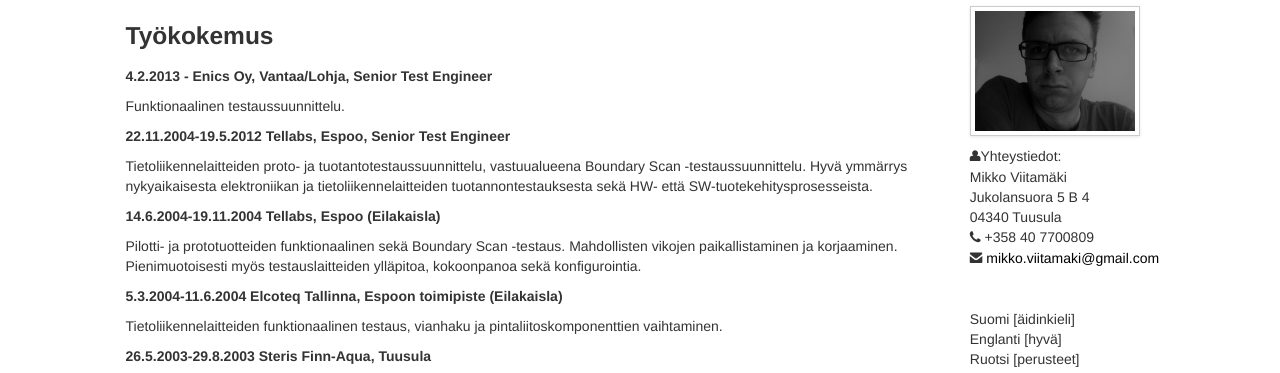
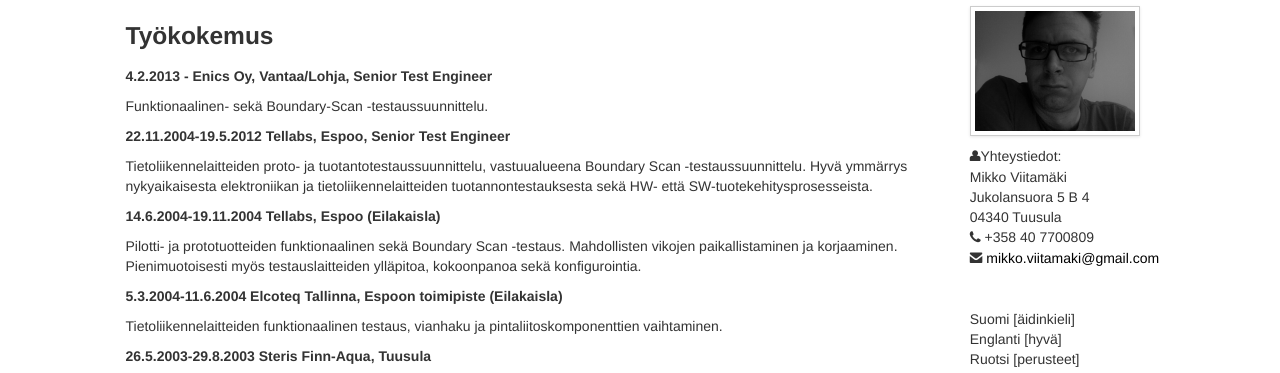
Before and after one commit to frogshead/home-page, a plain HTML site: page index.html in a window 1280 px wide. Shown: the part 54-427 px from the top of the page. Drawn offline with Linux system fonts and the light colour scheme.

Commit message:
Added competence

```diff
--- a/index.html
+++ b/index.html
@@ -44,7 +44,7 @@
 <h3>Työkokemus</h3>
 
 	<h5>4.2.2013 -  Enics Oy, Vantaa/Lohja, Senior Test Engineer</h5><p>
-	Funktionaalinen testaussuunnittelu.
+	Funktionaalinen- sekä Boundary-Scan -testaussuunnittelu.
 	</p>
 
 	<h5>22.11.2004-19.5.2012 Tellabs, Espoo, Senior Test Engineer</h5><p>
```
